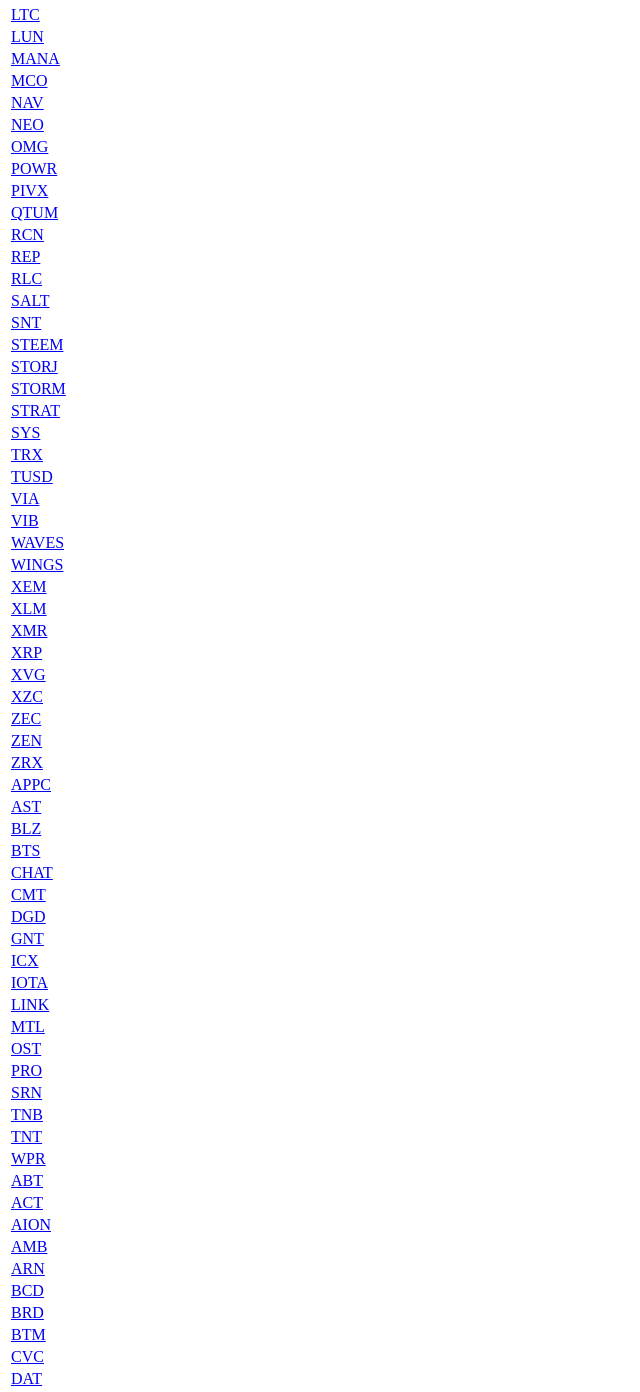
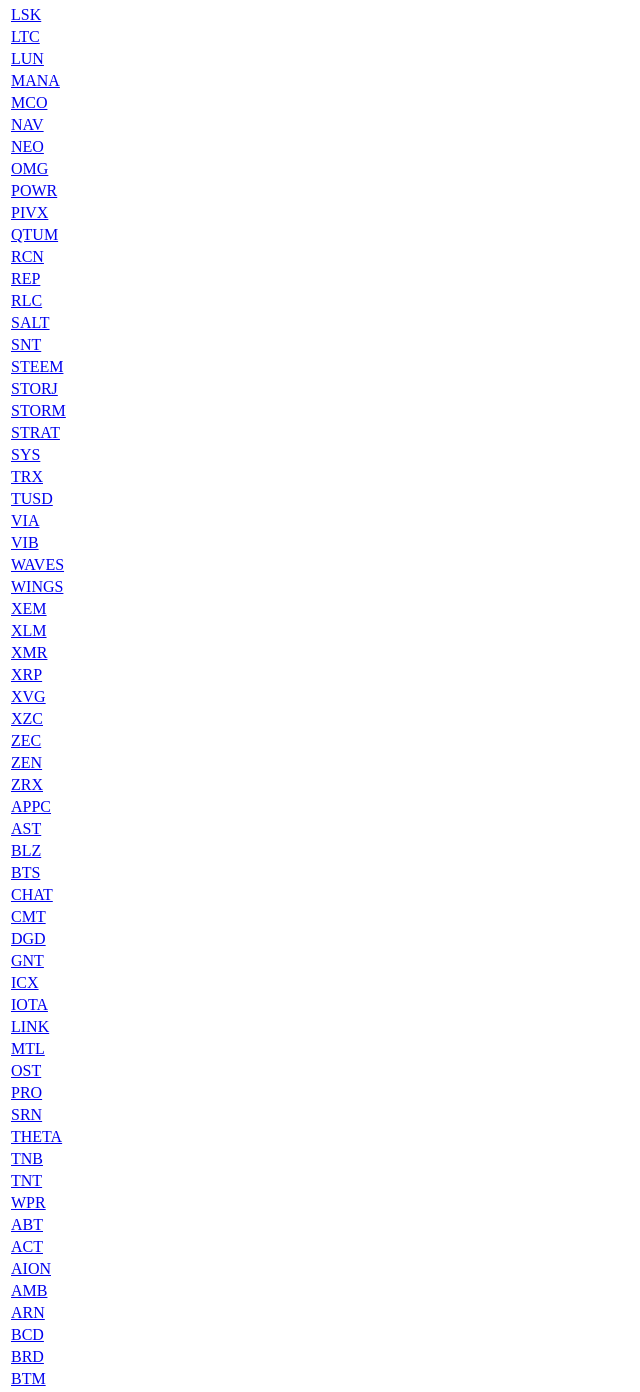
Before and after one commit to joshlam/joshlam.github.io, a website: page crypto.html in a window 1280 px wide. Shown: the part 626-2018 px from the top of the page, without its empty margins (0-640 px from the left). Drawn offline with Linux system fonts and the light colour scheme; no server answers.

Commit message:
Add THETA

```diff
--- a/constants.js
+++ b/constants.js
@@ -235,6 +235,7 @@
   'BRD',
   'BTG',
   'BTS',
+  'CVC',
   'CDT',
   'CHAT',
   'CLOAK',
@@ -314,6 +315,7 @@
   'STRAT',
   'SUB',
   'SYS',
+  'THETA',
   'TNB',
   'TNT',
   'TRIG',
--- a/crypto.html
+++ b/crypto.html
@@ -183,6 +183,7 @@
       'BNT',
       'BTG',
       'CLOAK',
+      'CVC',
       'DASH',
       'DNT',
       'ENG',
@@ -243,6 +244,7 @@
       'OST',
       'PRO',
       'SRN',
+      'THETA',
       'TNB',
       'TNT',
       'WPR',
@@ -254,7 +256,6 @@
       'BCD',
       'BRD',
       'BTM',
-      'CVC',
       'DAT',
       'DBC',
       'DGB',
@@ -410,6 +411,7 @@
       STORM: 'storm',
       SUB: 'substratum',
       SYS: 'syscoin',
+      THETA: 'theta-token',
       TNB: 'time-new-bank',
       TNT: 'tierion',
       TRX: 'tron',
```
